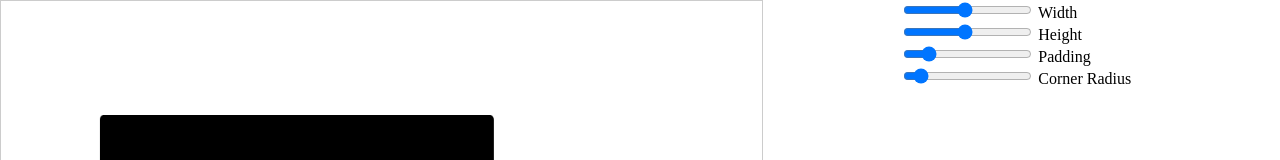
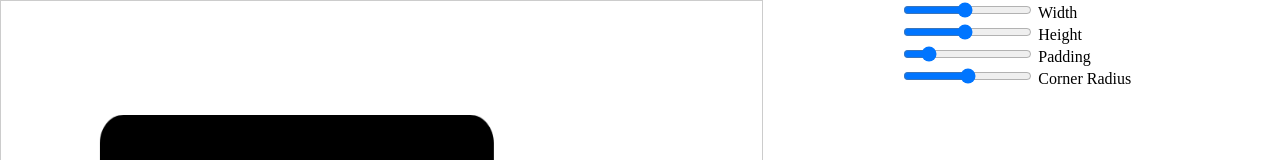
Before and after one commit to hecsadecimal/custom-pegboard-configurator, a website built with Vite: page pegboard-configurator/index.html in a window 1280 px wide. Shown: the top 160 px of the page. Built offline with nearby package versions, Linux system fonts and the light colour scheme; what paperjs-offset would draw is missing.

Commit message:
clean up v1 of configurator

```diff
--- a/pegboard-configurator/index.html
+++ b/pegboard-configurator/index.html
@@ -50,8 +50,8 @@
           id="cornerRadiusSlider"
           name="cornerRadius"
           min="0"
-          max="60"
-          value="5"
+          max="50"
+          value="25"
           step="1" />
         <label for="cornerRadius">Corner Radius</label>
       </div>
--- a/pegboard-configurator/src/main.js
+++ b/pegboard-configurator/src/main.js
@@ -30,8 +30,8 @@ class skadisHole {
 
 function listToPaths(objects) {
   const paths = [];
+  const holeRadius = 5/2;
   objects.forEach(element => {
-    const holeRadius = 5/2;
     const tempPath = new paper.Path.Rectangle(element, holeRadius);
     paths.push(tempPath);
   });
@@ -66,12 +66,12 @@ function generateBoard(width, height, padding, cornerRadius) {
   var grid = path.createGrid(holeArea.segments[3].point);
 
   // Filter holes that intersect with cutLine
-  var grid = grid.filter(hole => !(new paper.Path.Rectangle(hole, 5/2).intersects(cutLine)));
+  grid = grid.filter(hole => !(new paper.Path.Rectangle(hole, 5/2).intersects(cutLine)));
 
   const holesTemplate = listToPaths(grid);
 
   // Center remaining holes
-  const boardCenter = board.bounds.center;
+  const boardCenter = roundedBoard.bounds.center;
   const holePatternCenter = holesTemplate.bounds.center;
   holesTemplate.translate(boardCenter.x - holePatternCenter.x, boardCenter.y - holePatternCenter.y);
 
@@ -91,7 +91,7 @@ paper.setup(canvas);
 let currentWidth = 500;
 let currentHeight = 500;
 let currentPadding = 20;
-let currentCornerRadius = 5;
+let currentCornerRadius = 30;
 // Initial board generation
 generateBoard(currentWidth, currentHeight, currentPadding, currentCornerRadius);
 
@@ -100,7 +100,6 @@ const boardWidthSlider = document.getElementById('boardWidthSlider');
 const boardHeightSlider = document.getElementById('boardHeightSlider');
 const paddingSlider = document.getElementById('paddingSlider');
 const cornerRadiusSlider = document.getElementById('cornerRadiusSlider');
-
 
 
 
```
